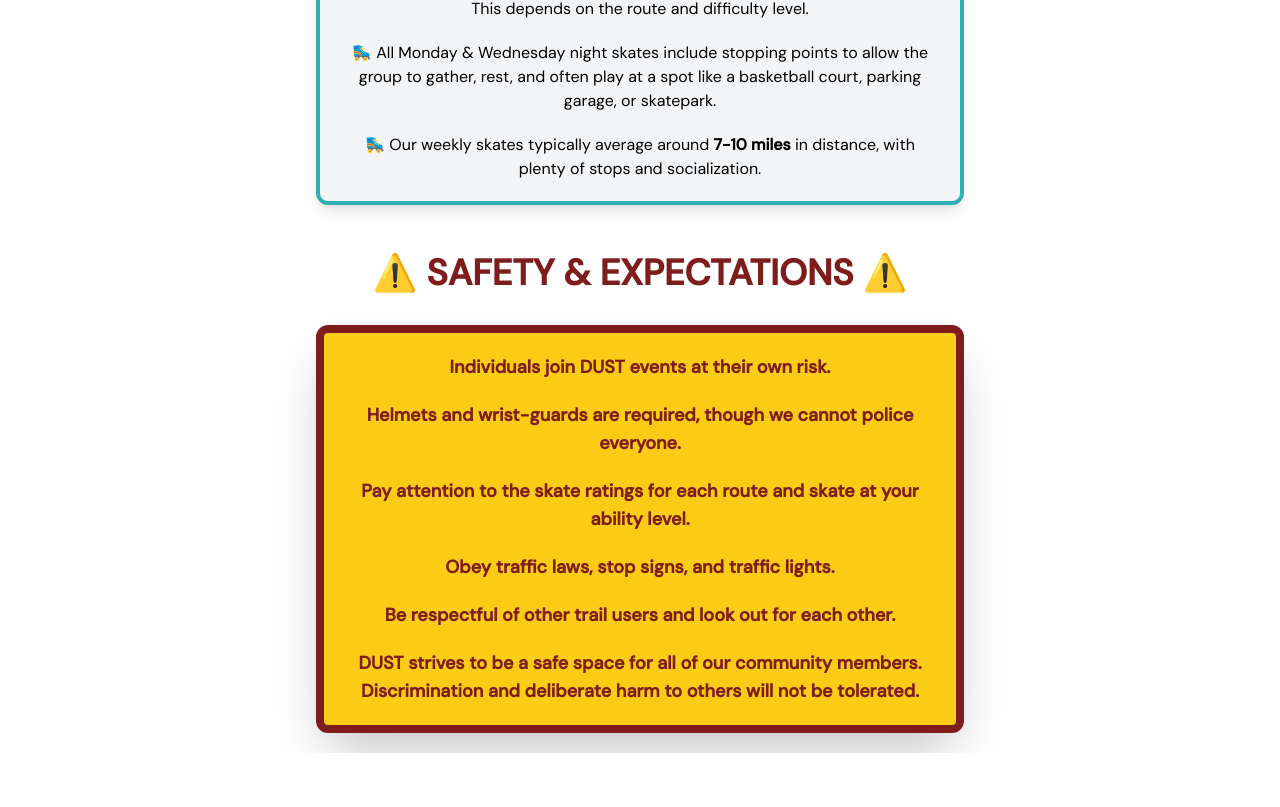
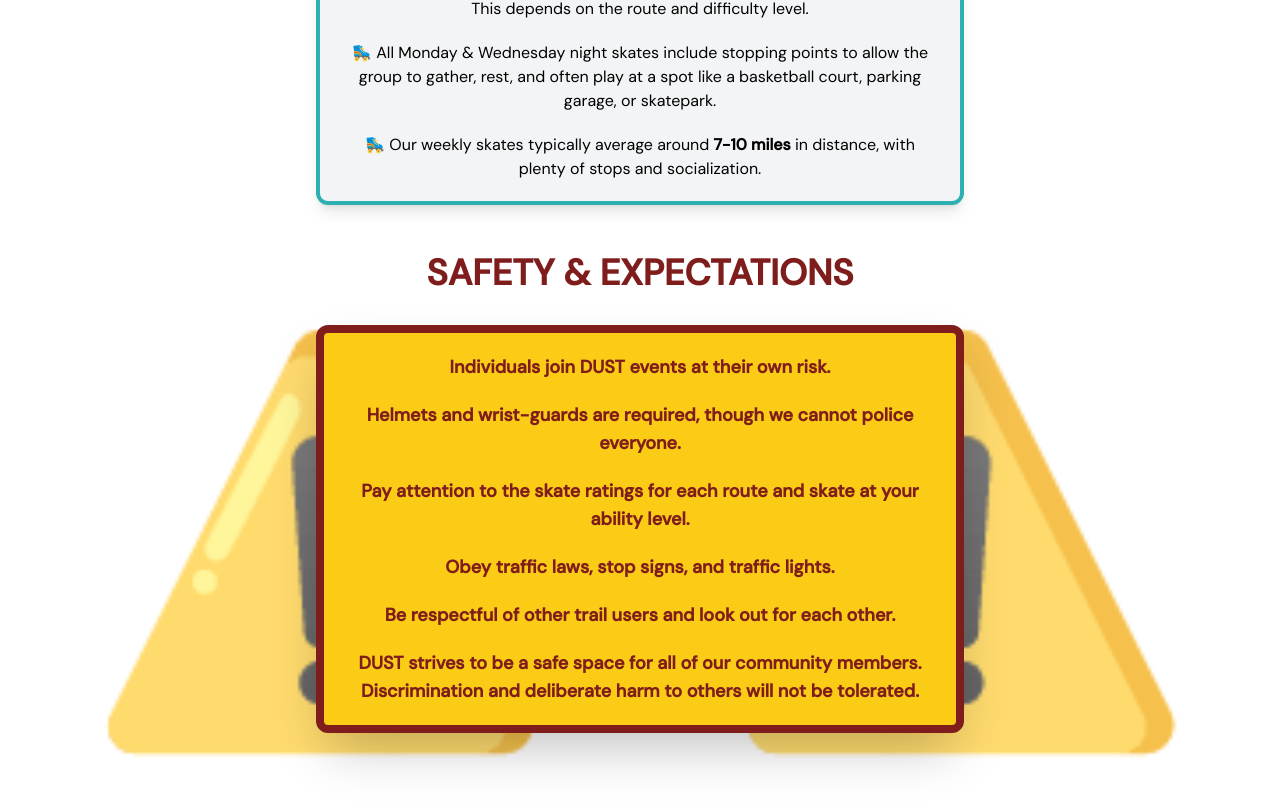
Before and after one commit to Abdeboskey/dust, a React (Create React App) app: page /welcome in a window 1280 px wide. Shown: the part 1075-1882 px from the top of the page. Before the commit the page ends 1828 px from the top, so only its background shows below. Built offline with nearby package versions, Linux system fonts and the light colour scheme.

Commit message:
Update responzive styling

```diff
--- a/src/components/Header/index.js
+++ b/src/components/Header/index.js
@@ -18,7 +18,7 @@ const Header = () => {
             />
           </Link>
         </div>
-        <nav className="block">
+        <nav className="hidden md:block">
           <Link to="/">
             <span className={navlinkStyle}>CALENDAR</span>
           </Link>
@@ -36,7 +36,7 @@ const Header = () => {
             <span className={navlinkStyle}>SHOP</span>
           </a>
         </nav>
-        <div className="absolute right-8 flex lg:hidden">
+        <div className="absolute right-8 flex md:hidden lg:hidden">
           <div className="space-y-2">
             <span className="block w-8 h-1 bg-gray-900 animate-pulse"></span>
             <span className="block w-8 h-1 bg-gray-900 animate-pulse"></span>
--- a/src/components/SafetyExpectations/index.js
+++ b/src/components/SafetyExpectations/index.js
@@ -1,9 +1,14 @@
 const SafetyExpectations = () => {
   return (
     <div id="safety" className="mt-12">
+      <span className="hidden md:block text-yellow-400 text-[24rem] absolute left-20 -z-10 opacity-70">
+        ⚠️
+      </span>
+      <span className="hidden md:block text-yellow-400 text-[24rem] absolute right-20 -z-10 opacity-70">
+        ⚠️
+      </span>
       <p className="text-4xl text-red-900 font-bold m-8">
-        <span className="text-yellow-400">⚠️</span> SAFETY & EXPECTATIONS{" "}
-        <span className="text-yellow-400">⚠️</span>
+        SAFETY & EXPECTATIONS
       </p>
       <div className="bg-yellow-400 border-red-900 text-red-900 text-lg font-semibold border-8 border-solid rounded-xl m-5 shadow-2xl">
         <p className="m-5">Individuals join DUST events at their own risk.</p>
@@ -15,7 +20,9 @@ const SafetyExpectations = () => {
           Pay attention to the skate ratings for each route and skate at your
           ability level.
         </p>
-        <p className="m-5">Obey traffic laws, stop signs, and traffic lights.</p>
+        <p className="m-5">
+          Obey traffic laws, stop signs, and traffic lights.
+        </p>
         <p className="m-5">
           Be respectful of other trail users and look out for each other.
         </p>
```
